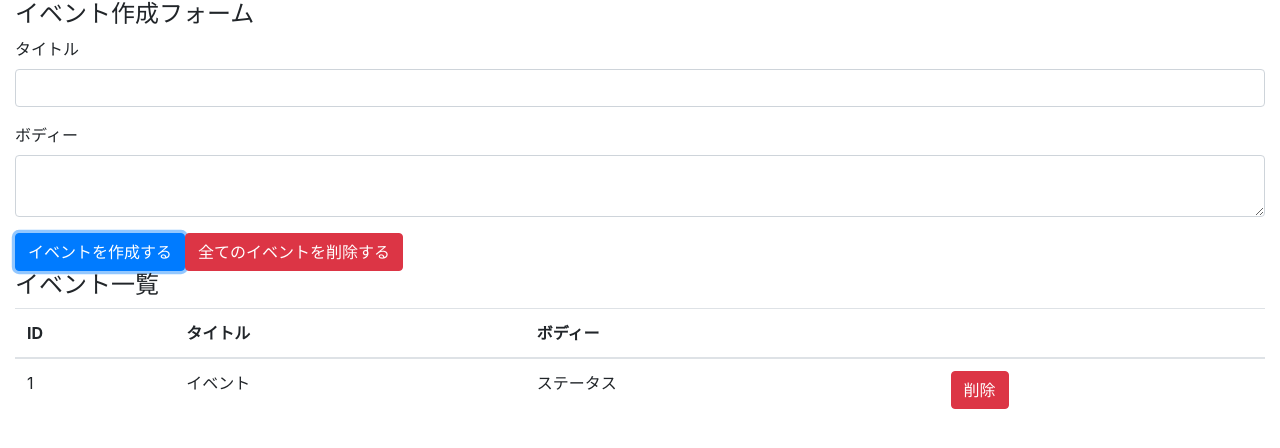
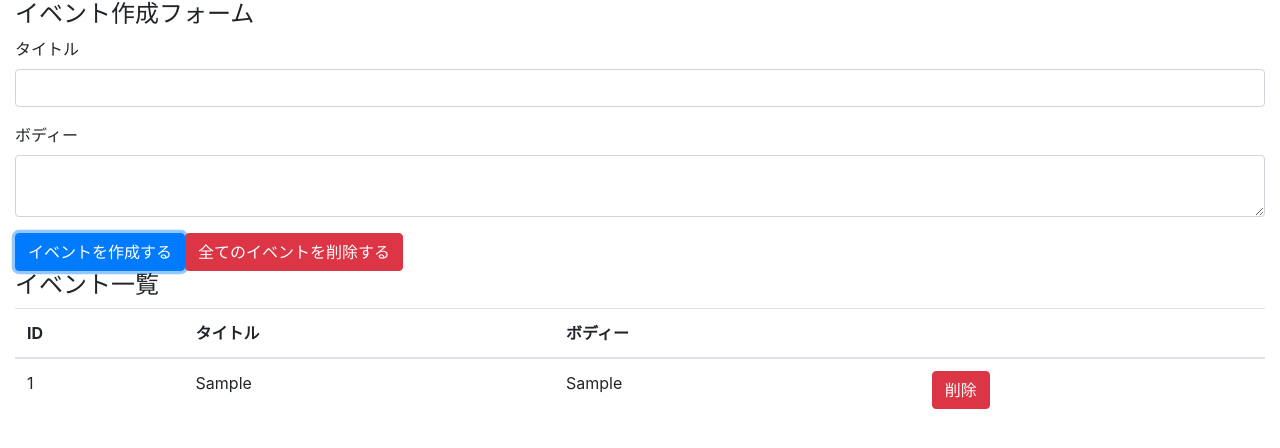
Before and after one commit to ichi-rojin/react-hooks-101, a React (Create React App) app: page / in a window 1280 px wide. Both pictures are taken after typing "Sample", "Sample" into the empty fields and a click on the button "イベントを作成する". Shown: the top 448 px of the page. Built offline with nearby package versions, Linux system fonts and the light colour scheme.

Commit message:
display events, refactor and implement remove event button

```diff
--- a/src/components/App.js
+++ b/src/components/App.js
@@ -1,6 +1,8 @@
 import React, { useReducer, useState } from 'react'
 
 import 'bootstrap/dist/css/bootstrap.min.css'
+
+import Event from './Event'
 
 import reducer from '../reducers'
 
@@ -53,12 +55,7 @@
           </tr>
         </thead>
         <tbody>
-          <tr>
-            <td>1</td>
-            <td>イベント</td>
-            <td>ステータス</td>
-            <td><button className="btn btn-danger">削除</button></td>
-          </tr>
+          { state.map((event, index) => (<Event key={index} event={event} dispatch={dispatch}/>)) }
         </tbody>
       </table>
     </div>
--- /dev/null
+++ b/src/components/Event.js
@@ -0,0 +1,21 @@
+import React from 'react'
+
+const Event = ({ dispatch, event }) => {
+  const id = event.id
+  const handleDeleteButton = () => {
+    dispatch({
+      type: 'DELETE_EVENT', id
+    })
+  }
+
+  return (
+    <tr>
+      <td>{id}</td>
+      <td>{event.title}</td>
+      <td>{event.body}</td>
+      <td><button type="button" className="btn btn-danger" onClick={handleDeleteButton}>削除</button></td>
+    </tr>
+  )
+}
+
+export default Event
--- a/src/reducers/index.js
+++ b/src/reducers/index.js
@@ -44,7 +44,7 @@
       const id = length === 0 ? 1 : state[length - 1].id + 1
       return [...state, { id, ...event }]
     case 'DELETE_EVENT':
-      return state
+      return state.filter(event => event.id !== action.id)
     case 'CREATE_ALL_EVENT':
       return []
     default:
```
